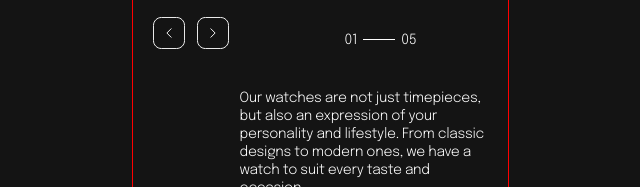
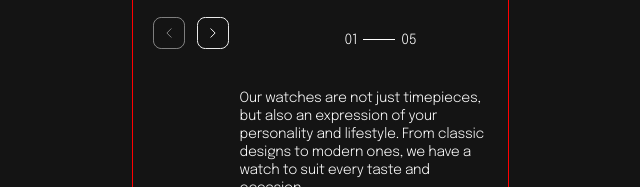
Before and after one commit to olehpetrovasyliev/the-codefather, a website built with Vite: page src/index.html in a window 1280 px wide. Shown: the part 431-618 px from the top of the page, 320-960 px from the left. Built offline with nearby package versions, Linux system fonts and the light colour scheme; files whose address does not match are found by name.

Commit message:
Update hero.css

```diff
--- a/src/css/hero.css
+++ b/src/css/hero.css
@@ -48,13 +48,18 @@
   margin: 0;
   padding: 0;
 
+  color: var(--color-white);
   border: none;
   background-color: transparent;
 }
 
+.swiper-btn.swiper-button-disabled {
+  color: rgba(255, 255, 255, 0.5);
+}
+
 .swiper-btn-icon {
   fill: transparent;
-  stroke: var(--color-white);
+  stroke: currentColor;
 }
 
 .swiper-pagination {
```
